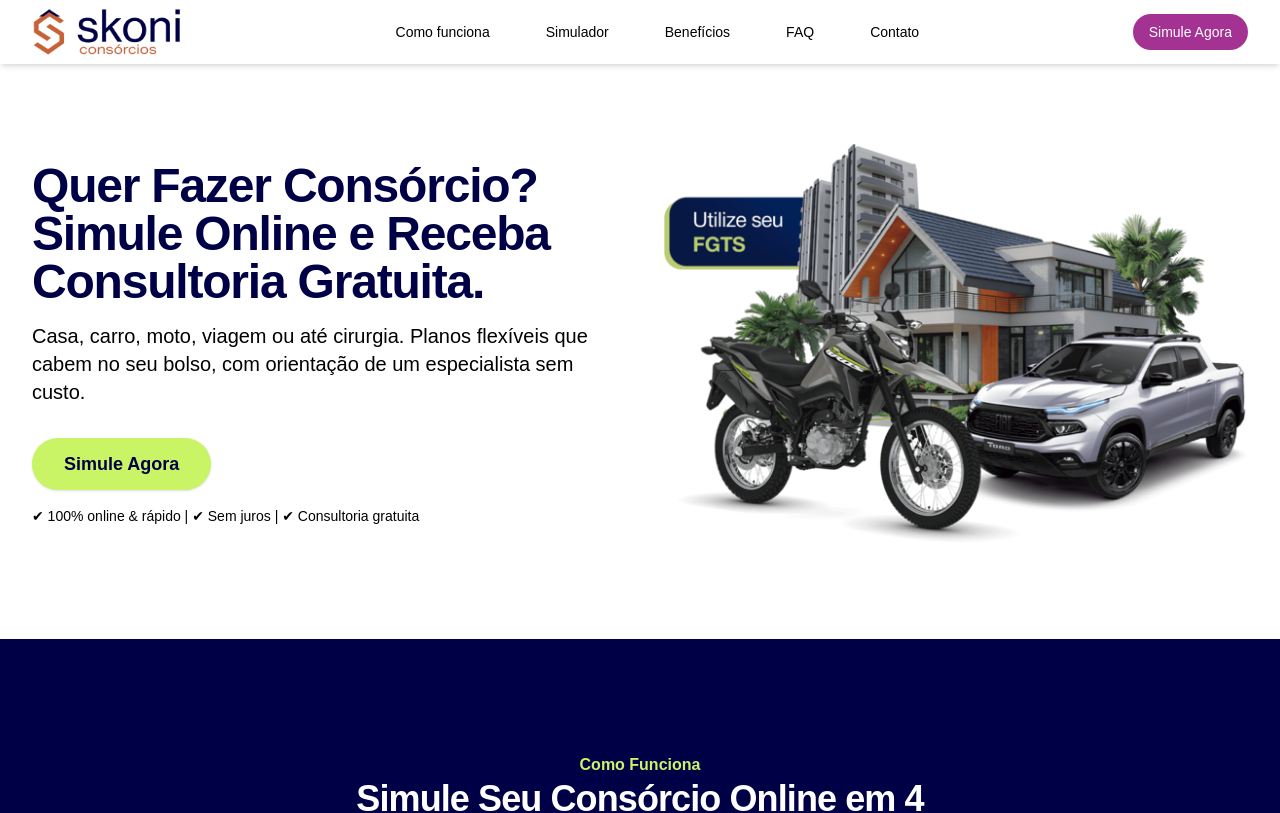
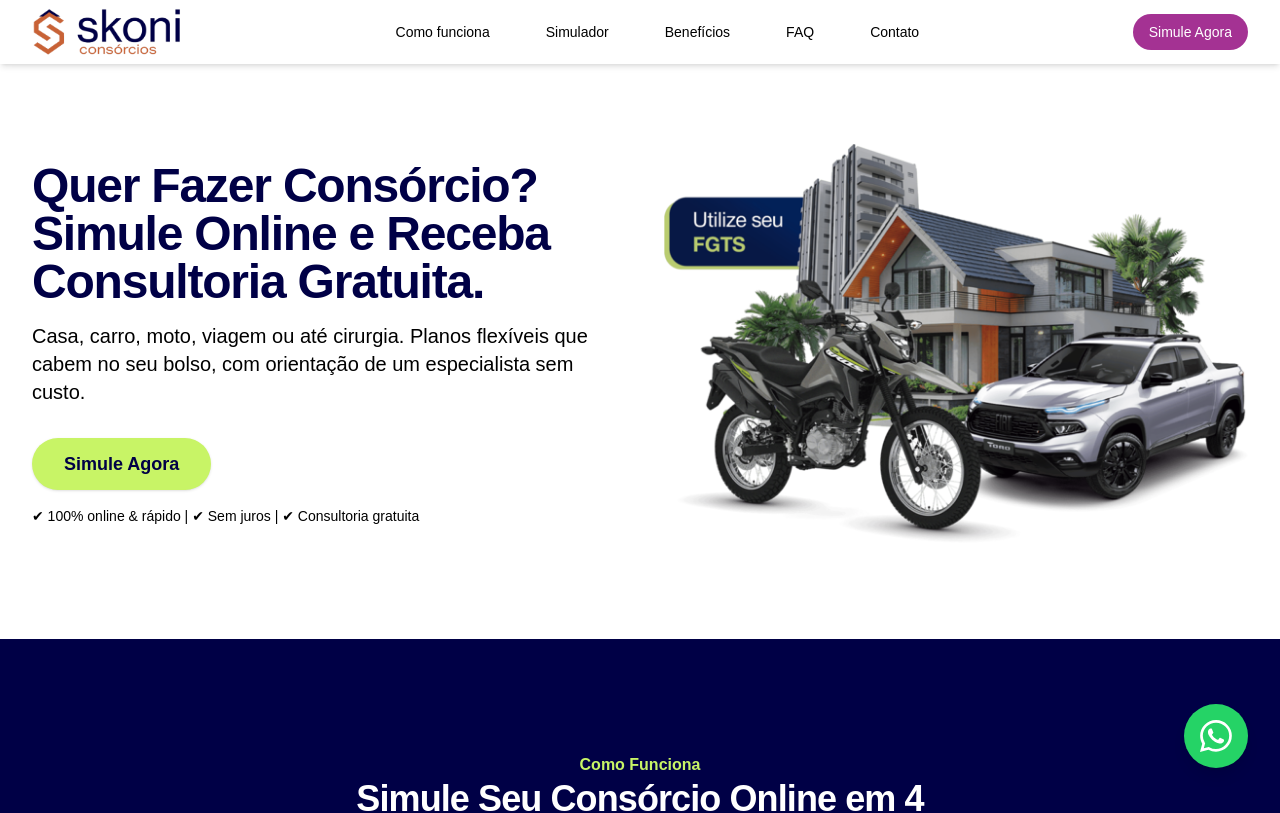
Before and after one commit to maarcospaaulo/skoni-lp, a Next.js app: page / in a window 1280 px wide. Shown: the top 813 px of the page. Built offline with nearby package versions, Linux system fonts and the light colour scheme.

Commit message:
add wpp btn and adjustments

```diff
--- a/src/app/layout.tsx
+++ b/src/app/layout.tsx
@@ -2,6 +2,7 @@
 import { Geist, Geist_Mono } from "next/font/google";
 import "./globals.css";
 import Script from "next/script";
+import WhatsAppButton from "@/components/WhatsAppButton";
 
 export const metadata: Metadata = {
   title: "Quer Fazer Consórcio? Simule Online | Skoni",
@@ -198,6 +199,7 @@
           }}
         />
         {children}
+        <WhatsAppButton />
         <Script
           async
           src="https://www.googletagmanager.com/gtag/js?id=G-KV1XGX8P0P"
--- a/src/components/Metrics.tsx
+++ b/src/components/Metrics.tsx
@@ -77,7 +77,7 @@
       className="transform flex flex-col items-center justify-center p-6 bg-transparent rounded-2xl border border-[#C8F466]/30 text-center transition-all duration-300 hover:scale-105"
       aria-label={`${metric.value}${metric.suffix} ${metric.label}`}
     >
-      <div className="flex items-center justify-center text-5xl font-bold text-[#C8F466] mt-2">
+      <div className="flex items-center justify-center text-4xl sm:text-5xl font-bold text-[#C8F466] mt-2">
         <Plus size={32} className="mr-2" />
         {count}
         {metric.suffix}
--- /dev/null
+++ b/src/components/WhatsAppButton.tsx
@@ -0,0 +1,27 @@
+
+import Link from 'next/link';
+
+const WhatsAppButton = () => {
+  return (
+    <Link
+      href="https://wa.me/5511990143199"
+      target="_blank"
+      rel="noopener noreferrer"
+      className="fixed bottom-8 right-8 z-50 bg-[#25D366] text-white p-4 rounded-full shadow-lg transform hover:scale-110 transition-all duration-300"
+      aria-label="Fale conosco pelo WhatsApp"
+    >
+      <svg
+        xmlns="http://www.w3.org/2000/svg"
+        width="32"
+        height="32"
+        fill="currentColor"
+        className="bi bi-whatsapp"
+        viewBox="0 0 16 16"
+      >
+        <path d="M13.601 2.326A7.85 7.85 0 0 0 7.994 0C3.627 0 .068 3.558.064 7.926c0 1.399.366 2.76 1.057 3.965L0 16l4.204-1.102a7.9 7.9 0 0 0 3.79.965h.004c4.368 0 7.926-3.558 7.93-7.93A7.9 7.9 0 0 0 13.6 2.326zM7.994 14.521a6.6 6.6 0 0 1-3.356-.92l-.24-.144-2.494.654.666-2.433-.156-.251a6.56 6.56 0 0 1-1.007-3.505c0-3.626 2.957-6.584 6.591-6.584a6.56 6.56 0 0 1 4.66 1.931 6.56 6.56 0 0 1 1.928 4.66c-.004 3.639-2.961 6.592-6.592 6.592m3.615-4.934c-.197-.099-1.17-.578-1.353-.646-.182-.065-.315-.099-.445.099-.133.197-.513.646-.627.775-.114.133-.232.148-.43.05-.197-.1-.836-.308-1.592-.985-.59-.525-.985-1.175-1.103-1.372-.114-.198-.011-.304.088-.403.087-.088.197-.232.296-.346.1-.114.133-.198.198-.33.065-.134.034-.248-.015-.347-.05-.099-.445-1.076-.612-1.47-.16-.389-.323-.335-.445-.34-.114-.007-.247-.007-.38-.007a.73.73 0 0 0-.529.247c-.182.198-.691.677-.691 1.654s.71 1.916.81 2.049c.098.133 1.394 2.132 3.383 2.992.47.205.84.326 1.129.418.475.152.904.129 1.246.08.38-.058 1.171-.48 1.338-.943.164-.464.164-.86.114-.943-.049-.084-.182-.133-.38-.232" />
+      </svg>
+    </Link>
+  );
+};
+
+export default WhatsAppButton;
```
